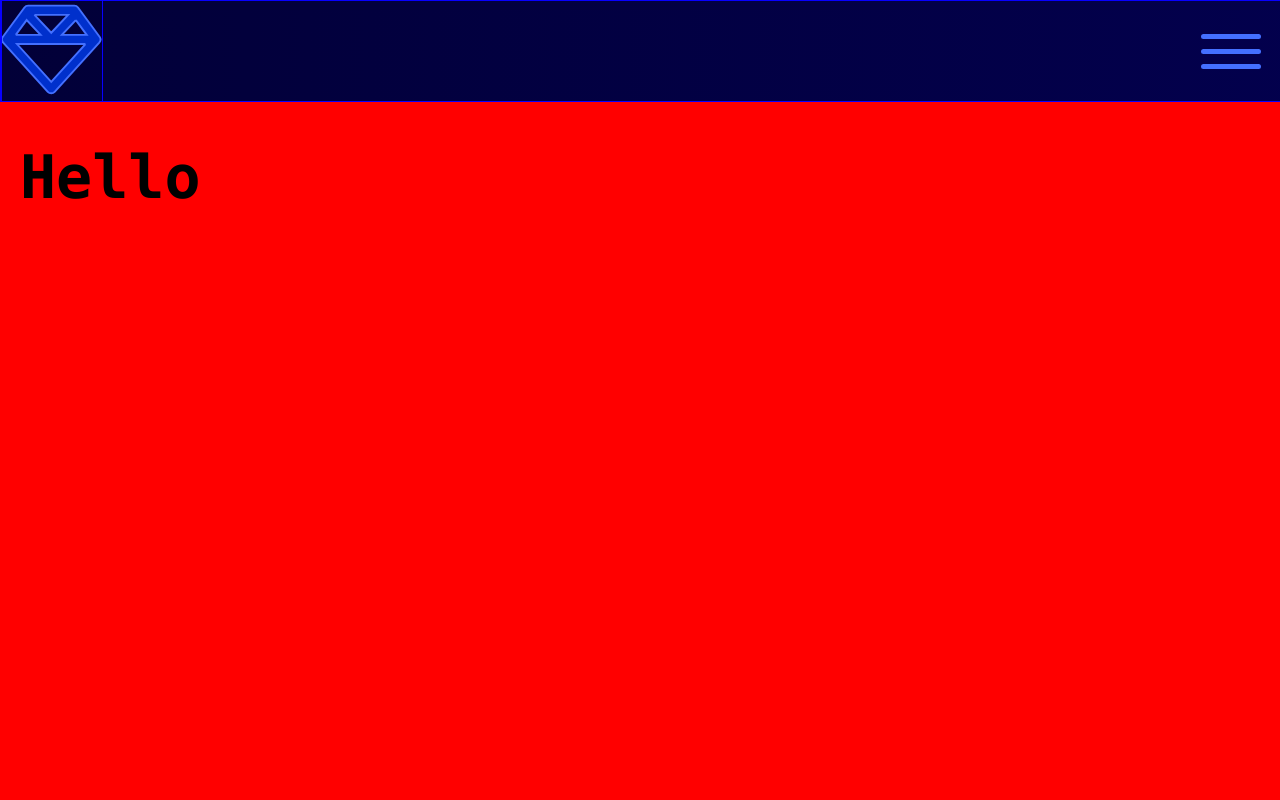
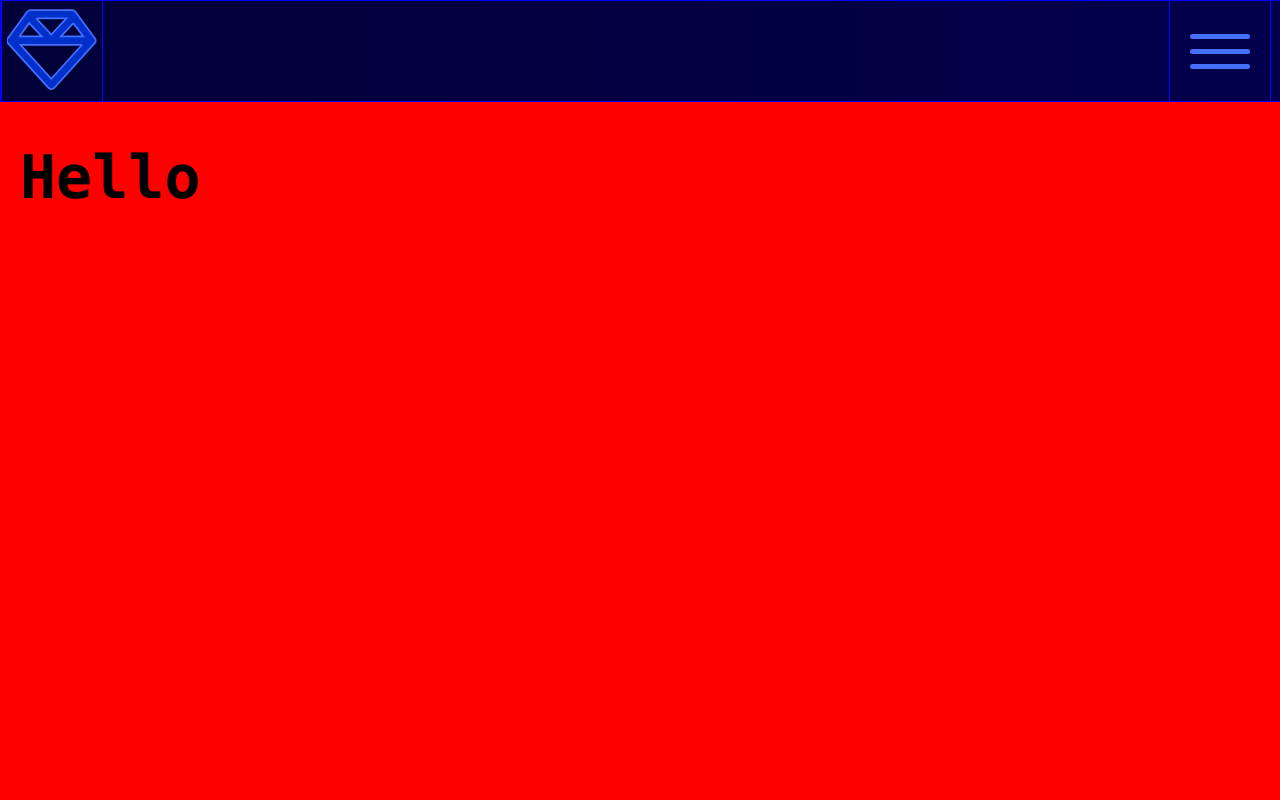
Before and after one commit to Randomguy660/animate-on-scroll, a React (Vite) app: page / in a window 1280 px wide. Shown: the top 800 px of the page. Built offline with nearby package versions, Linux system fonts and the light colour scheme.

Commit message:
Diamond position alter

```diff
--- a/src/Components/Header/Burger Menu/BurgerSettings.module.css
+++ b/src/Components/Header/Burger Menu/BurgerSettings.module.css
@@ -5,6 +5,8 @@
     justify-content: center;
     align-items: center;
     cursor: pointer;
+    margin-right: 10px;
+    border: 1px solid hsl(242, 100%, 50%);
 }
 
 .bar{
--- a/src/Components/Header/Diamond/DiamondIcon.module.css
+++ b/src/Components/Header/Diamond/DiamondIcon.module.css
@@ -3,3 +3,7 @@
     height: 100px;
     border: 1px solid hsl(242, 100%, 50%);
 }
+
+.container svg{
+    padding: 5px;
+}
```
